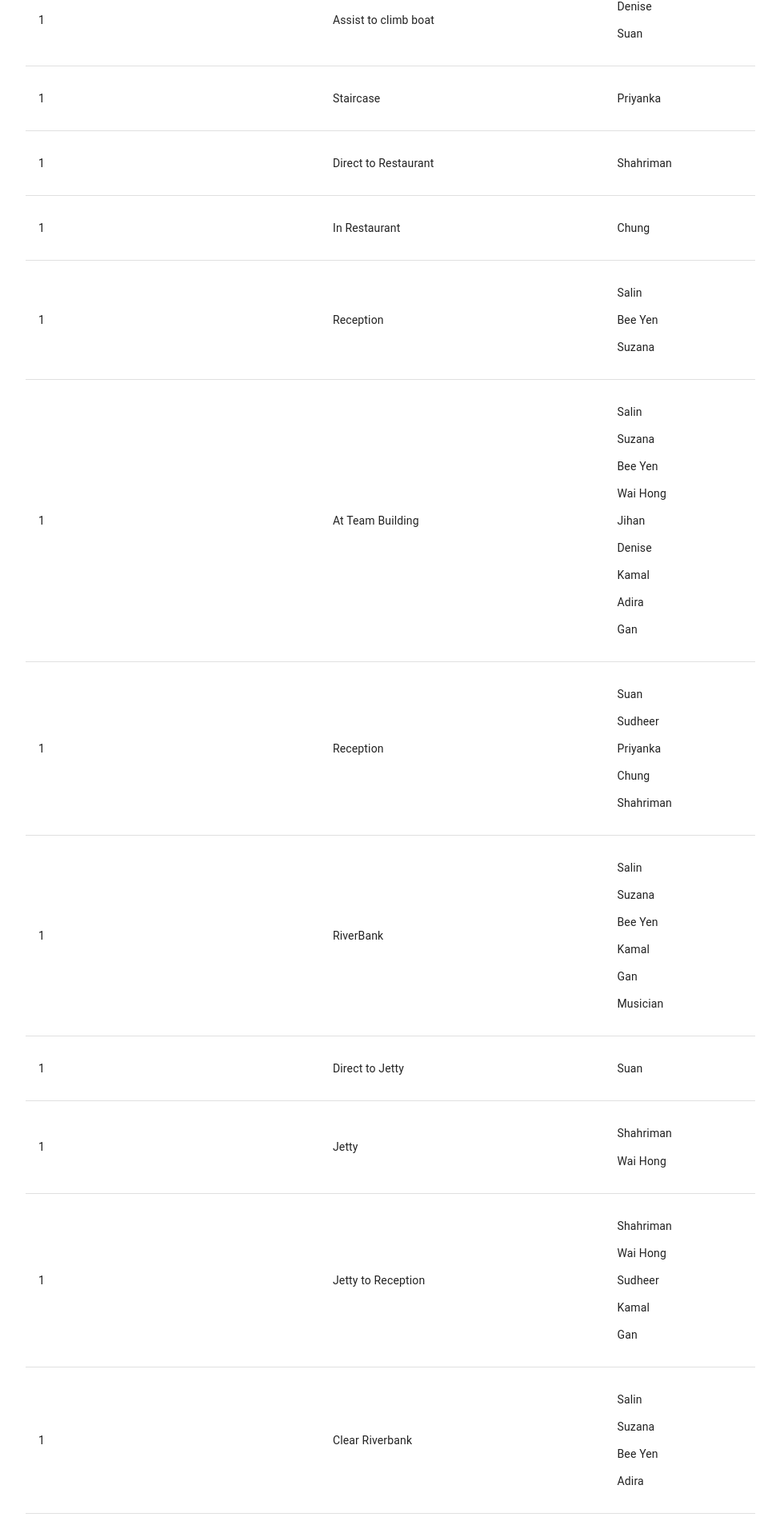
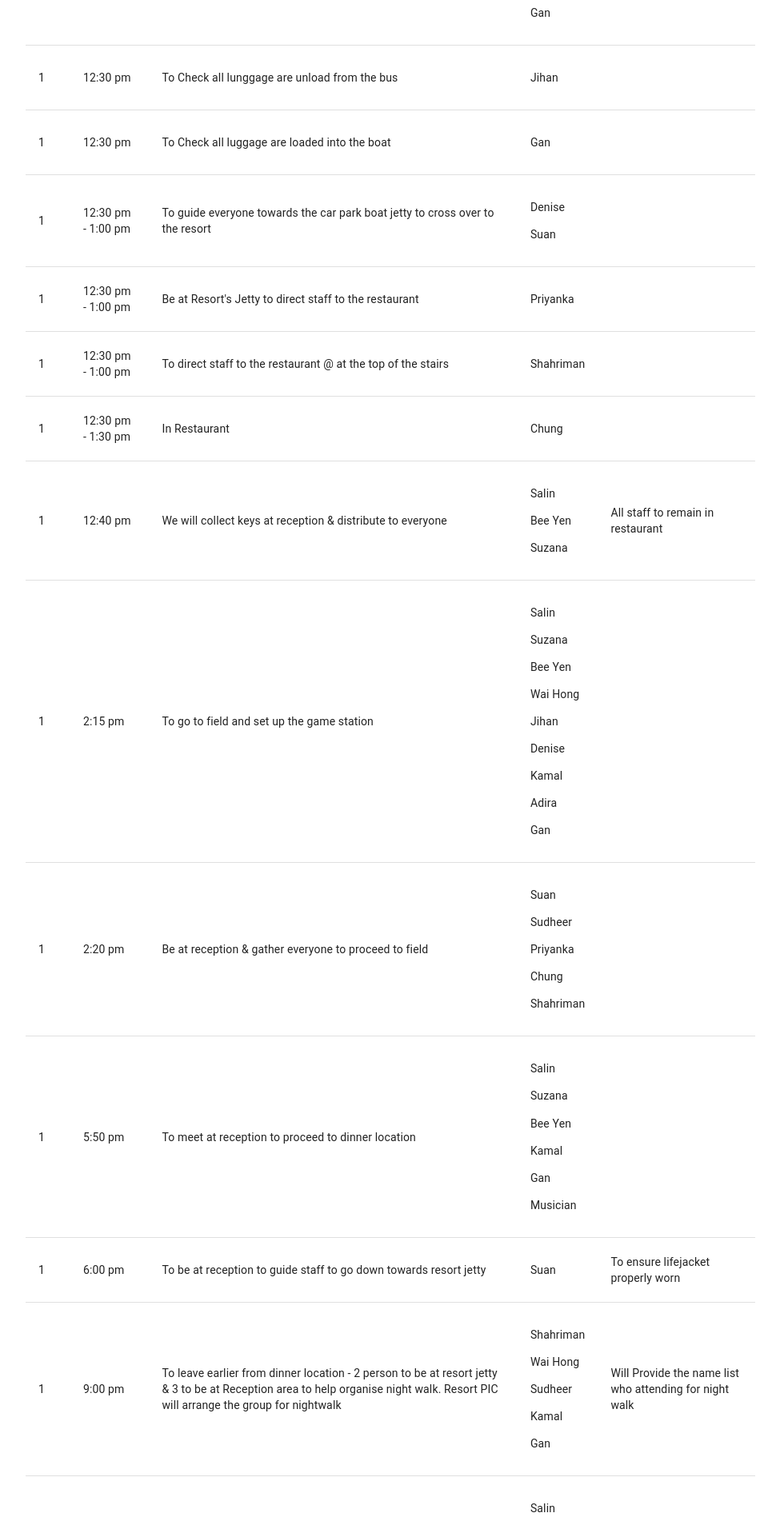
Before and after one commit to kamalarieff/taman-negara, a React (Create React App) app: page / in a window 1280 px wide. Shown: the part 331-2243 px from the top of the page at 80% size, without its empty margins (152-1127 px from the left). Built offline with nearby package versions, Linux system fonts and the light colour scheme.

Commit message:
update data

```diff
--- a/src/App.js
+++ b/src/App.js
@@ -48,24 +48,24 @@ function App() {
           <TableRow>
             <TableCell>Day</TableCell>
             <TableCell>Time</TableCell>
-            <TableCell>Where</TableCell>
             <TableCell>Task</TableCell>
             <TableCell>Who</TableCell>
+            <TableCell>Note</TableCell>
           </TableRow>
         </TableHead>
         <TableBody>
-          {searchResult.map(({ Day, Time, Where, Task, Who }) => {
+          {searchResult.map(({ Day, Time, Task, Who, Note }) => {
             return (
               <TableRow>
                 <TableCell>{Day}</TableCell>
                 <TableCell>{Time}</TableCell>
-                <TableCell>{Where}</TableCell>
                 <TableCell>{Task}</TableCell>
                 <TableCell>
                   {Who.map(name => (
                     <p>{name}</p>
                   ))}
                 </TableCell>
+                <TableCell>{Note}</TableCell>
               </TableRow>
             );
           })}
--- a/src/data/index.js
+++ b/src/data/index.js
@@ -1,182 +1,183 @@
 export const data = [
   {
     Day: 1,
-    Time: "08:00",
-    Where: "",
-    Task: "Luggage (Load)",
-    Who: "Jihan"
+    Time: "7:10 am",
+    Task: "Distribution of Bag Tag",
+    Who: "Kamal,Sudheer,Jihan,Adira,Priyanka,Gan",
+    Note: ""
   },
   {
     Day: 1,
-    Time: "10:00",
-    Where: "",
-    Task: "Luggage (unload)",
-    Who: "Gan"
+    Time: "12:30 pm",
+    Task: "To Check all lunggage are unload from the bus",
+    Who: "Jihan",
+    Note: ""
+  },
+  {
+    Day: 1,
+    Time: "12:30 pm",
+    Task: "To Check all luggage are loaded into the boat",
+    Who: "Gan",
+    Note: ""
+  },
+  {
+    Day: 1,
+    Time: "12:30 pm - 1:00 pm",
+    Task:
+      "To guide everyone towards the car park boat jetty to cross over to the resort",
+    Who: "Denise,Suan",
+    Note: ""
+  },
+  {
+    Day: 1,
+    Time: "12:30 pm - 1:00 pm",
+    Task: "Be at Resort's Jetty to direct staff to the restaurant",
+    Who: "Priyanka",
+    Note: ""
+  },
+  {
+    Day: 1,
+    Time: "12:30 pm - 1:00 pm",
+    Task: "To direct staff to the restaurant @ at the top of the stairs",
+    Who: "Shahriman",
+    Note: ""
+  },
+  {
+    Day: 1,
+    Time: "12:30 pm - 1:30 pm",
+    Task: "In Restaurant",
+    Who: "Chung",
+    Note: ""
+  },
+  {
+    Day: 1,
+    Time: "12:40 pm",
+    Task: "We will collect keys at reception & distribute to everyone",
+    Who: "Salin,Bee Yen,Suzana",
+    Note: "All staff to remain in restaurant"
+  },
+  {
+    Day: 1,
+    Time: "2:15 pm",
+    Task: "To go to field and set up the game station",
+    Who: "Salin,Suzana,Bee Yen,Wai Hong,Jihan,Denise,Kamal,Adira,Gan",
+    Note: ""
+  },
+  {
+    Day: 1,
+    Time: "2:20 pm",
+    Task: "Be at reception & gather everyone to proceed to field",
+    Who: "Suan,Sudheer,Priyanka,Chung,Shahriman",
+    Note: ""
+  },
+  {
+    Day: 1,
+    Time: "5:50 pm",
+    Task: "To meet at reception to proceed to dinner location",
+    Who: "Salin,Suzana,Bee Yen,Kamal,Gan,Musician",
+    Note: ""
+  },
+  {
+    Day: 1,
+    Time: "6:00 pm",
+    Task: "To be at reception to guide staff to go down towards resort jetty",
+    Who: "Suan",
+    Note: "To ensure lifejacket properly worn"
+  },
+  {
+    Day: 1,
+    Time: "9:00 pm",
+    Task:
+      "To leave earlier from dinner location - 2 person to be at resort jetty & 3 to be at Reception area to help organise night walk. Resort PIC will arrange the group for nightwalk",
+    Who: "Shahriman,Wai Hong,Sudheer,Kamal,Gan",
+    Note: "Will Provide the name list who attending for night walk"
   },
   {
     Day: 1,
     Time: "",
-    Where: "",
-    Task: "Assist to climb boat",
-    Who: "Denise,Suan"
+    Task: "The last person to leave from riverbank",
+    Who: "Salin,Suzana,Bee Yen,Adira",
+    Note: ""
   },
   {
-    Day: 1,
-    Time: "",
-    Where: "",
-    Task: "Staircase",
-    Who: "Priyanka"
+    Day: 2,
+    Time: "7:00 am",
+    Task: "Mr & Mrs Deco",
+    Who: "Shukri,Suan,Salin,Suzana,Priyanka,Adira",
+    Note: ""
   },
   {
-    Day: 1,
-    Time: "",
-    Where: "",
-    Task: "Direct to Restaurant",
-    Who: "Shahriman"
-  },
-  {
-    Day: 1,
-    Time: "",
-    Where: "",
-    Task: "In Restaurant ",
-    Who: "Chung"
-  },
-  {
-    Day: 1,
-    Time: "",
-    Where: "",
-    Task: "Reception",
-    Who: "Salin,Bee Yen,Suzana"
-  },
-  {
-    Day: 1,
-    Time: "",
-    Where: "",
-    Task: "At Team Building ",
-    Who: "Salin,Suzana,Bee Yen,Wai Hong,Jihan,Denise,Kamal,Adira,Gan"
-  },
-  {
-    Day: 1,
-    Time: "",
-    Where: "",
-    Task: "Reception",
-    Who: "Suan,Sudheer,Priyanka,Chung,Shahriman"
-  },
-  {
-    Day: 1,
-    Time: "",
-    Where: "",
-    Task: "RiverBank",
-    Who: "Salin,Suzana,Bee Yen,Kamal,Gan,Musician"
-  },
-  {
-    Day: 1,
-    Time: "",
-    Where: "",
-    Task: "Direct to Jetty",
-    Who: "Suan "
-  },
-  {
-    Day: 1,
-    Time: "",
-    Where: "",
-    Task: "Jetty",
-    Who: "Shahriman,Wai Hong"
-  },
-  {
-    Day: 1,
-    Time: "",
-    Where: "",
-    Task: "Jetty to Reception",
-    Who: "Shahriman,Wai Hong,Sudheer,Kamal,Gan"
-  },
-  {
-    Day: 1,
-    Time: "",
-    Where: "",
-    Task: "Clear Riverbank",
-    Who: "Salin,Suzana,Bee Yen,Adira"
+    Day: 2,
+    Time: "2:30 pm",
+    Task: "Organise staff to move from restaurant to resort jetty",
+    Who: "Wai Hong,Shahriman",
+    Note: ""
   },
   {
     Day: 2,
     Time: "",
-    Where: "",
-    Task: "Mr & Mrs Deco",
-    Who: "Shukri,Suan,Salin,Suzana,Priyanka,Adira"
+    Task: "Tualang",
+    Who:
+      "Salin,Suzana,Bee Yen,Wai Hong,Jihan,Denise,Kamal,Adira,Gan,Suan,Priyanka,Shahriman,Chung,Sudheer",
+    Note: ""
   },
   {
     Day: 2,
     Time: "",
-    Where: "",
-    Task: "Restaurant to Jetty",
-    Who: "Wai Hong,Shahriman"
+    Task: "Fish Sanctuary",
+    Who:
+      "Salin,Suzana,Bee Yen,Wai Hong,Jihan,Denise,Kamal,Adira,Gan,Suan,Priyanka,Shahriman,Chung,Sudheer",
+    Note: ""
   },
   {
     Day: 2,
     Time: "",
-    Where: "",
-    Task: "Tualang",
+    Task: "Lata Berkoh",
     Who:
-      "Salin,Suzana,Bee Yen,Wai Hong,Jihan,Denise,Kamal,Adira,Gan,Suan,Priyanka,Shahriman,Chung,Sudheer"
+      "Salin,Suzana,Bee Yen,Wai Hong,Jihan,Denise,Kamal,Adira,Gan,Suan,Priyanka,Shahriman,Chung,Sudheer",
+    Note: ""
   },
   {
     Day: 2,
     Time: "",
-    Where: "",
-    Task: "Fish Sanctuary",
-    Who:
-      "Salin,Suzana,Bee Yen,Wai Hong,Jihan,Denise,Kamal,Adira,Gan,Suan,Priyanka,Shahriman,Chung,Sudheer"
+    Task: "Back to Resort",
+    Who: "Suzana,Salin,Jihan,Adira",
+    Note: ""
   },
   {
-    Day: 2,
-    Time: "",
-    Where: "",
-    Task: "Lata Berkoh",
-    Who:
-      "Salin,Suzana,Bee Yen,Wai Hong,Jihan,Denise,Kamal,Adira,Gan,Suan,Priyanka,Shahriman,Chung,Sudheer"
+    Day: 3,
+    Time: "8:15 am",
+    Task: "Meet at reception To proceed to Resort Jetty & load things to boat",
+    Who: "Salin,Suzana,Priyanka,Adira,Jihan,Denise,Suan",
+    Note: ""
   },
   {
-    Day: 2,
-    Time: "",
-    Where: "",
-    Task: "Back to Resort",
-    Who: "Suzana,Salin,Jihan,Adira"
+    Day: 3,
+    Time: "8:20 am",
+    Task: "Get people to leave restaurant to proceed to resort jetty",
+    Who: "Wai Hong,Shahriman,Gan,Sudheer,Kamal",
+    Note: ""
   },
   {
     Day: 3,
     Time: "",
-    Where: "",
-    Task: "To Jetty",
-    Who: "Salin,Suzana,Priyanka,Adira,Jihan,Denise,Suan"
+    Task: "Safety Officer to be at resort jetty",
+    Who: "Chung",
+    Note: "To ensure lifejacket properly worn"
   },
   {
     Day: 3,
     Time: "",
-    Where: "",
-    Task: "Load Things in Boat",
-    Who: "Wai Hong,Shahriman,Gan,Sudheer,Kamal"
+    Task: "Unload things to Org Asli",
+    Who: "Wai Hong,Kamal,Gan,Shahriman,Chung,Sudheer",
+    Note: ""
   },
   {
     Day: 3,
     Time: "",
-    Where: "",
-    Task: "Unload things to Org Asli",
-    Who: "Wai Hong,Kamal,Gan,Shahriman,Chung,Sudheer"
-  },
-  {
-    Day: 3,
-    Time: "",
-    Where: "",
     Task: "Bamboo Rafting",
     Who:
-      "Salin,Suzana,Bee Yen,Wai Hong,Jihan,Denise,Kamal,Adira,Gan,Suan,Priyanka,Shahriman,Chung,Sudheer"
-  },
-  {
-    Day: 3,
-    Time: "",
-    Where: "",
-    Task: "Jetty to Rooms",
-    Who:
-      "Salin,Suzana,Bee Yen,Wai Hong,Jihan,Denise,Kamal,Adira,Gan,Suan,Priyanka,Shahriman,Chung,Sudheer"
+      "Salin,Suzana,Bee Yen,Wai Hong,Jihan,Denise,Kamal,Adira,Gan,Suan,Priyanka,Shahriman,Chung,Sudheer",
+    Note: "To ensure lifejacket properly worn"
   }
 ];
```
